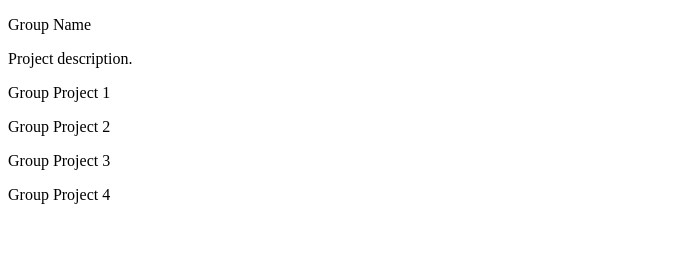
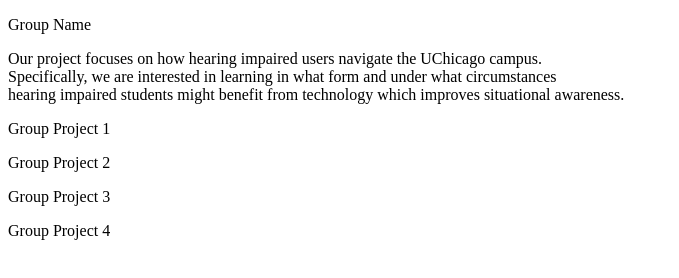
Before and after one commit to NiGereEpps/mercedeswn.github.io, a plain HTML site: page index.html in a window 1280 px wide. Shown: the whole page, without its empty margins (0-679 px from the left). Drawn offline with Linux system fonts and the light colour scheme.

Commit message:
added description

```diff
--- a/index.html
+++ b/index.html
@@ -10,7 +10,10 @@
 <body>
 <p> Group Name </p>
 
-<p> Project description. </p>
+<p> Our project focuses on how hearing impaired users navigate the UChicago campus.
+<br> Specifically, we are interested in learning in what form and under what circumstances
+<br> hearing impaired students might benefit from technology which improves situational awareness.
+</p>
 
 <p> Group Project 1 </p>
 <p> Group Project 2 </p>
```
